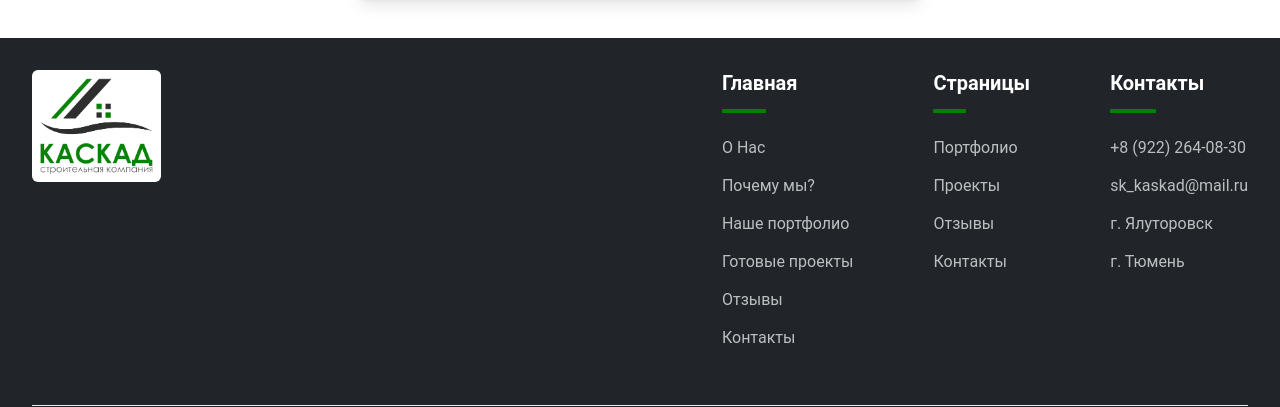
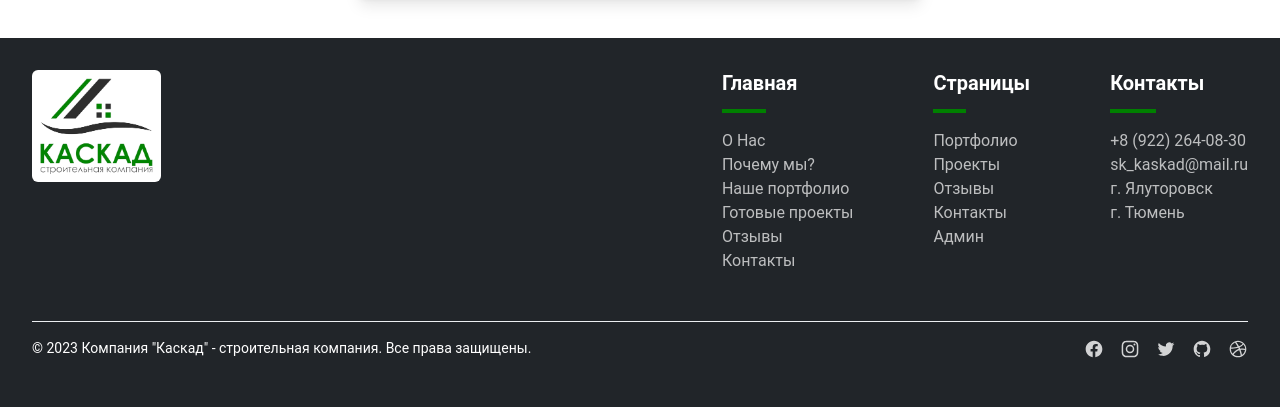
Before and after one commit to LywwKkA-aD/BuildingHousesApp, a React (Vite) app in the folder client/: page / in a window 1280 px wide. Shown: the part 3727-4134 px from the top of the page. Built offline with nearby package versions, Linux system fonts and the light colour scheme; no server answers.

Commit message:
Css fixes.

```diff
--- a/client/src/App.jsx
+++ b/client/src/App.jsx
@@ -11,15 +11,15 @@ import ContactsPage from './pages/Contacts/Contacts.Page'
 import HouseDetailPage from './pages/HouseDetail/HouseDetail.Page'
 import ProjectDetailPage from './pages/ProjectDetail/ProjectDetail.Page'
 import AdminPanel from './pages/AdminPanel/AdminPanel.Page'
-import { BrowserRouter as Router, Route, Routes } from 'react-router-dom';
+import { BrowserRouter as Router, Route, Routes, useLocation } from 'react-router-dom';
 
 
-const App = () => {
-
-  const isAdminRoute = window.location.pathname.startsWith('/admin');
+const Layout = () => {
+  const location = useLocation();
+  const isAdminRoute = location.pathname.startsWith("/admin");
 
   return (
-    <Router>
+    <>
       {!isAdminRoute && <ComplexNavbarComponent />}
       <Routes>
         <Route path="/" element={<HomePage />} />
@@ -32,8 +32,16 @@ const App = () => {
         <Route path="/admin" element={<AdminPanel />} />
       </Routes>
       {!isAdminRoute && <FooterWithSocialLinksComponent />}
+    </>
+  );
+};
+
+const App = () => {
+  return (
+    <Router>
+      <Layout />
     </Router>
   );
-}
+};
 
-export default App
+export default App;
--- a/client/src/components/ContactUs/ContactUs.component.jsx
+++ b/client/src/components/ContactUs/ContactUs.component.jsx
@@ -5,12 +5,12 @@ import React from 'react';
 
 const ContactUsComponent = () => {
   return (
-    <div className=' flex flex-col justify-center items-center my-10 w-full max-w-screen-2xl'>
+    <div className='mx-auto flex flex-col justify-center items-center my-10 w-full max-w-screen-2xl'>
     <div className='w-full bg-black'>
       <img
       src="https://images.unsplash.com/photo-1466096115517-bceecbfb6fde?ixlib=rb-4.0.3&ixid=M3wxMjA3fDB8MHxwaG90by1wYWdlfHx8fGVufDB8fHx8fA%3D%3D&auto=format&fit=crop&w=2670&q=80"
       alt="image 3"
-      className="h-[50vh] w-full object-cover opacity-50"
+      className="h-[400px] w-full object-cover opacity-50"
       />
     </div>
       <div className='flex flex-col justify-center items-center -mt-96 z-50'>
--- a/client/src/components/FooterWithSocialLinks/FooterWithSocialLinks.Component.jsx
+++ b/client/src/components/FooterWithSocialLinks/FooterWithSocialLinks.Component.jsx
@@ -1,21 +1,41 @@
 import { Typography } from "@material-tailwind/react";
 import logo from "../../assets/logo.png";
 import React from 'react';
+import { Link } from 'react-router-dom';
 
 const LINKS = [
   {
     title: "Главная",
-    items: ["О Нас", "Почему мы?", "Наше портфолио", "Готовые проекты", "Отзывы", "Контакты"],
+    items: [
+      { name: "О Нас", link: "/" },
+      { name: "Почему мы?", link: "/" },
+      { name: "Наше портфолио", link: "/" },
+      { name: "Готовые проекты", link: "/" },
+      { name: "Отзывы", link: "/" },
+      { name: "Контакты", link: "/" }
+    ],
   },
   {
     title: "Страницы",
-    items: ["Портфолио", "Проекты", "Отзывы", "Контакты"],
+    items: [
+      { name: "Портфолио", link: "/" },
+      { name: "Проекты", link: "/" },
+      { name: "Отзывы", link: "/" },
+      { name: "Контакты", link: "/" },
+      { name: "Админ", link: "/admin" }
+    ],
   },
   {
     title: "Контакты",
-    items: ["+8 (922) 264-08-30", "sk_kaskad@mail.ru", "г. Ялуторовск", "г. Тюмень"],
+    items: [
+      { name: "+8 (922) 264-08-30", link: "/" },
+      { name: "sk_kaskad@mail.ru", link: "/" },
+      { name: "г. Ялуторовск", link: "/" },
+      { name: "г. Тюмень", link: "/" }
+    ],
   },
 ];
+
 
 const currentYear = new Date().getFullYear();
 
@@ -38,16 +58,9 @@ const FooterWithSocialLinksComponent = () => {
                     {title}
                     </Typography>
                     <div className="underline-1-3 mb-4"></div>
-                    {items.map((link) => (
-                    <li key={link}>
-                        <Typography
-                        as="a"
-                        href="#"
-                        color="white"
-                        className="py-1.5 font-normal opacity-70 transition-color hover:text-green-600 hover:opacity-100"
-                        >
-                        {link}
-                        </Typography>
+                    {items.map((item, id) => (
+                    <li key={id}>
+                        <Link className="py-1.5 text-white font-normal opacity-70 transition-color hover:text-green-600 hover:opacity-100" to={item.link} key="">{item.name}</Link>
                     </li>
                     ))}
                 </ul>
```
